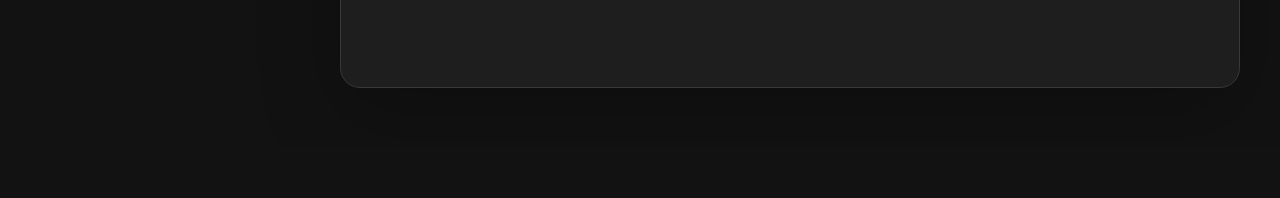
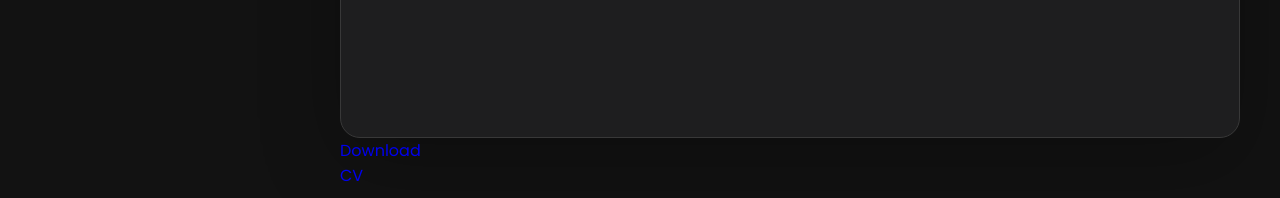
Before and after one commit to manoz-max/Portfolio, a plain HTML site: page index.html in a window 1280 px wide. Shown: the part 1325-1523 px from the top of the page. Before the commit the page ends 1473 px from the top, so only its background shows below. Drawn offline with nearby package versions, Linux system fonts and the light colour scheme.

Commit message:
Update index.html

```diff
--- a/index.html
+++ b/index.html
@@ -494,7 +494,7 @@
 
       </article>
 
-
+<a href="CV.pdf> download class="btn btn--download">Download <span class="u-bolder">CV</span></a>
 
 
 
```
